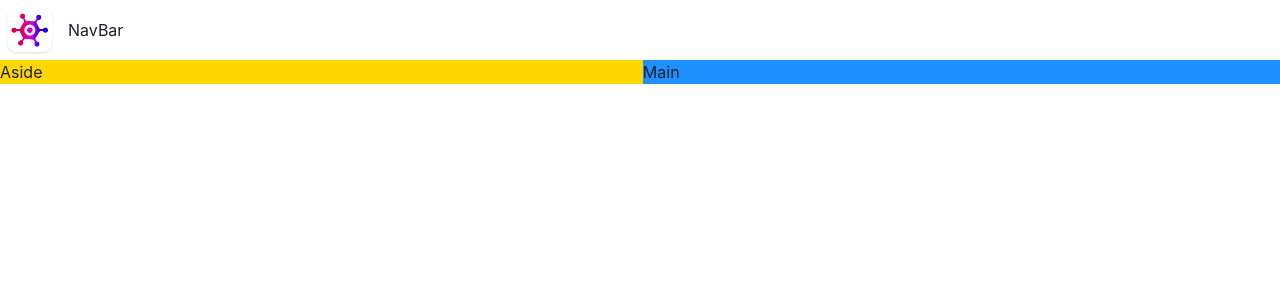
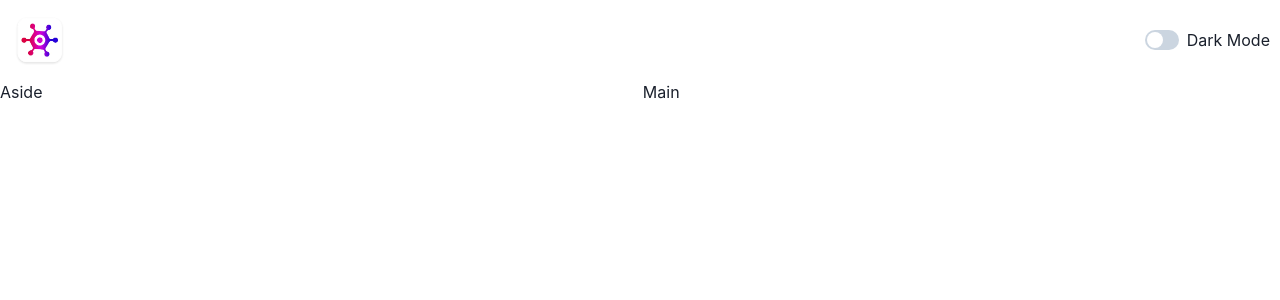
Before and after one commit to homayunmmdy/GameExplorer, a React (Vite) app: page / in a window 1280 px wide. Shown: the top 300 px of the page. Built offline with nearby package versions, Linux system fonts and the light colour scheme.

Commit message:
Build the color mode switch

```diff
--- a/src/App.tsx
+++ b/src/App.tsx
@@ -15,11 +15,11 @@
         <NavBar />
       </GridItem>
       <Show above="lg">
-        <GridItem area="aside" bg="gold">
+        <GridItem area="aside">
           Aside
         </GridItem>
       </Show>
-      <GridItem area="main" bg="dodgerblue">
+      <GridItem area="main" >
         Main
       </GridItem>
     </Grid>
--- /dev/null
+++ b/src/components/ColorModeSwitch.tsx
@@ -0,0 +1,14 @@
+import { HStack, Switch, Text, useColorMode } from '@chakra-ui/react'
+
+const ColorModeSwitch = () => {
+  const {toggleColorMode, colorMode} = useColorMode();
+
+  return (
+    <HStack>
+      <Switch colorScheme='green' isChecked={colorMode === 'dark'} onChange={toggleColorMode} />
+      <Text>Dark Mode</Text>
+    </HStack>
+  )
+}
+
+export default ColorModeSwitch
--- a/src/components/NavBar.tsx
+++ b/src/components/NavBar.tsx
@@ -1,12 +1,13 @@
-import { HStack, Image, Text } from '@chakra-ui/react'
+import { HStack, Image } from '@chakra-ui/react'
 import logo from '../assets/logo.webp';
+import ColorModeSwitch from './ColorModeSwitch';
 
 const NavBar = () => {
   return (
-    <HStack>
-      <Image src={logo} boxSize='60px' />
-      <Text>NavBar</Text>
-    </HStack>
+    <HStack justifyContent='space-between' padding='10px'>
+    <Image src={logo} boxSize='60px' />
+    <ColorModeSwitch />
+  </HStack>
   )
 }
 
```
